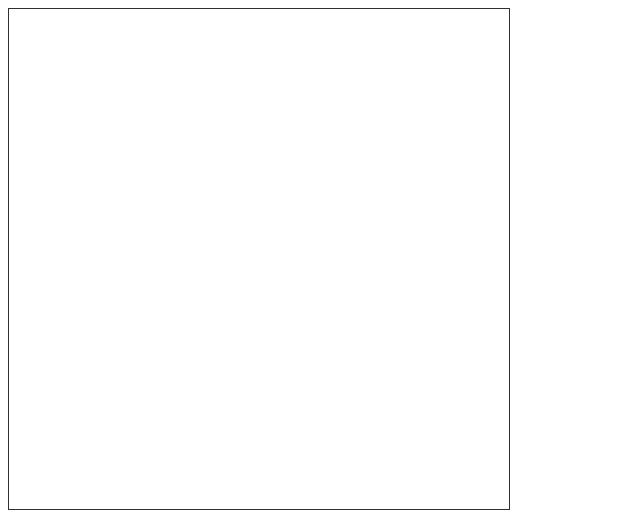
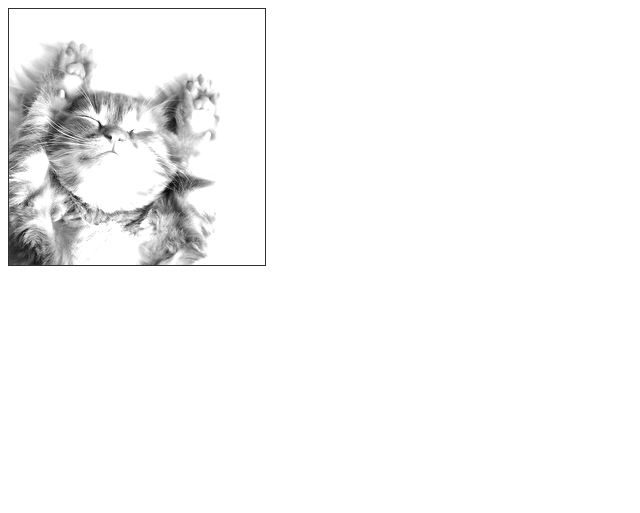
Before and after one commit to kadonomaro/image-filters, a plain HTML site: page index.html in a window 1280 px wide. Shown: the whole page, without its empty margins (0-640 px from the left). Drawn offline with Linux system fonts and the light colour scheme.

Commit message:
create grayscale filter

```diff
--- a/css/style.scss
+++ b/css/style.scss
@@ -1,3 +1,7 @@
 .canvas {
     border: 1px solid #303030;
 }
+
+.image {
+    display: none;
+}
--- a/index.html
+++ b/index.html
@@ -8,8 +8,8 @@
     <title>Document</title>
 </head>
 <body>
-
-    <canvas class="canvas" width="500" height="500"></canvas>
+    <img class="image" src="image/cat.jpg" alt="image">
+    <canvas class="canvas"></canvas>
 
     <script src="js/main.js"></script>
 </body>
--- a/js/main.js
+++ b/js/main.js
@@ -4,5 +4,35 @@ document.addEventListener('DOMContentLoaded', function () {
     const context = canvas.getContext('2d');
     const x = 0;
     const y = 0;
+    let image = document.querySelector('.image');
+
+    canvas.width = image.width;
+    canvas.height = image.height;
+
+    context.drawImage(image, x, y);
+
+    let imageData = context.getImageData(x, y, image.width, image.height);
+
+    imageFilters.grayscale(imageData.data);
+
+
+    context.putImageData(imageData, x, y);
 
 });
+
+let imageFilters = {
+    i: 0,
+    red: this.i,
+    green: this.i + 1,
+    blue: this.i + 2,
+    alpha: this.i + 3,
+    grayscale: function (data) {
+        for (let i = 0; i < data.length; i += 4) {
+            const brightness =
+                0.34 * data[i] + 0.5 * data[i + 1] * 0.16 + data[i + 2];
+            data[i] = brightness;
+            data[i + 1] = brightness;
+            data[i + 2] = brightness;
+        }
+    }
+};
```
Also changed, not shown: css/style.css, 2 other files.
